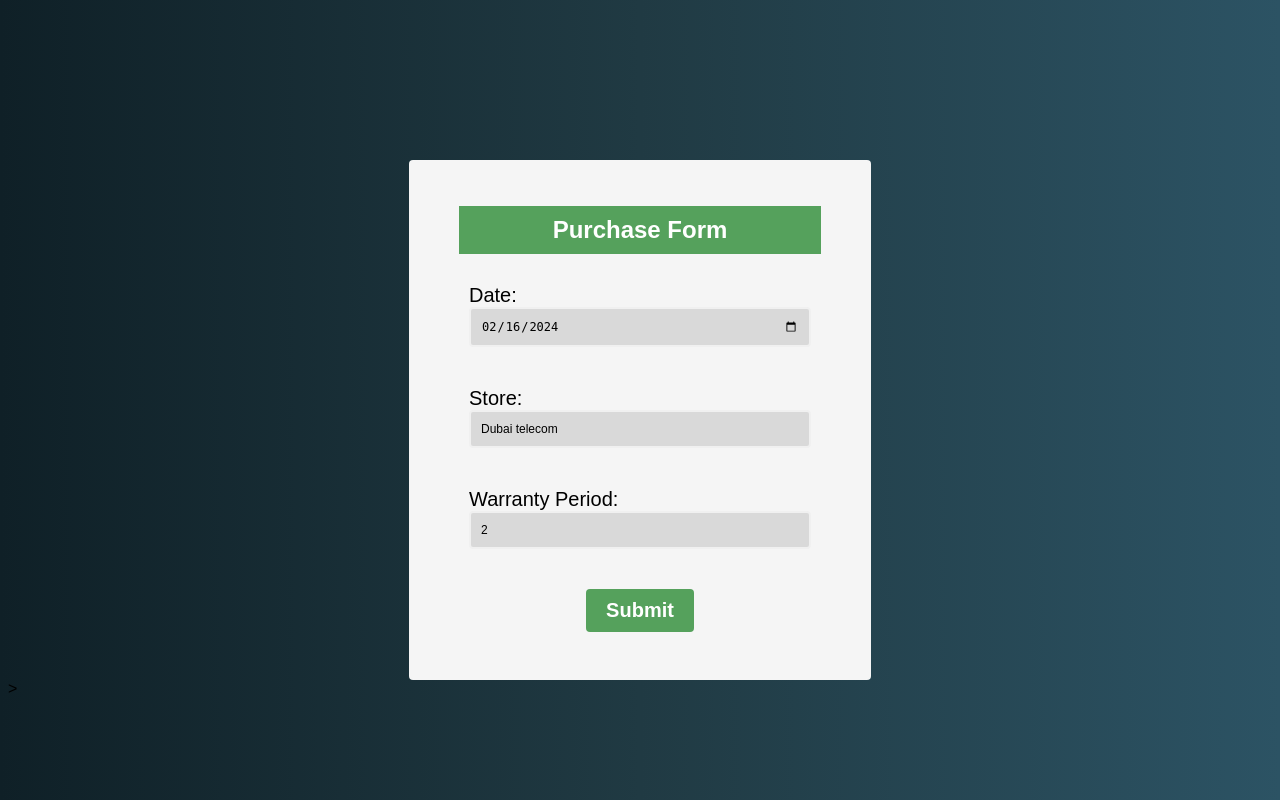
After one commit to ValantineSuh/Val-Online-Inventory-System, a Flask app: a page that uses templates/edit_purchase.html in a window 1280 px wide. The commit adds this page. Run offline with Flask 3, Linux system fonts and the light colour scheme.

Commit message:
feature:create Delete and Update functionality for purchases

```diff
--- a/app.py
+++ b/app.py
@@ -3,8 +3,7 @@ import sqlite3
 from flask_sqlalchemy import SQLAlchemy
 
 app = Flask(__name__)
-app.config['SQLALCHEMY_DATABASE_URI'] = 'sqlite:///purchases.db'
-app.config['SQLALCHEMY_DATABASE_URI'] = 'sqlite:///locations.db'
+app.config['SQLALCHEMY_DATABASE_URI'] = 'sqlite:///OIS.db'
 db=SQLAlchemy(app)
 
 class Location(db.Model):
@@ -98,6 +97,29 @@ def add_purchase_details():
         return redirect('/purchase')
 
 
+
+@app.route('/edit_purchase<int:id>', methods=['GET' ,'POST' ])
+def edit_purchase(id):
+    purchase = Purchases.query.get(id)
+    if request.method == 'GET':
+        return render_template('edit_purchase.html' ,purchase=purchase)
+
+    if  request.method == 'POST':
+        purchase.date = request.form['date']
+        purchase.store = request.form['store']
+        purchase.warranty_period = request.form['warranty_period']
+        db.session.commit()
+        return redirect('/purchase')
+
+
+@app.route('/delete_purchase<int:id>')
+def delete_purchase(id):
+    purchase = Purchases.query.get_or_404(id)
+    db.session.delete(purchase)
+    db.session.commit()
+    return redirect('/purchase')
+
+
 @app.route('/equipment')
 def equipment():
     return render_template('add_equipment.html')
--- /dev/null
+++ b/templates/edit_purchase.html
@@ -0,0 +1,37 @@
+<!DOCTYPE html>
+<html lang="en">
+
+<head>
+  <meta charset="UTF-8">
+  <meta name="viewport" content="width=device-width, initial-scale=1.0">
+  <title>Purchase Form</title>
+  <link rel="stylesheet" href="{{ url_for('static', filename='style.css') }}">
+</head>
+</body>
+<div class="container">
+    <form id="form" action="/edit_purchase{{ purchase.id }}" method="POST">
+        <h1>Purchase Form</h1>
+        <div class="input-control">
+            <label for="date">Date:</label>
+            <input id="date" name="date" type="date"  value="{{ purchase.date}}" required>
+            <!-- <div class="error"></div> -->
+        </div>
+        <div class="input-control">
+            <label for="store">Store:</label>
+            <input id="store" name="store" type="text"  value="{{ purchase.store}}" required>
+            <!-- <div class="error"></div> -->
+        </div>
+        <div class="input-control">
+            <label for="warranty-period">Warranty Period:</label>
+            <input id="warranty-period"name="warranty_period" type="number" value="{{ purchase.warranty_period}}" required>
+            <!-- <div class="error"></div> -->
+        </div>
+        <center>
+            <button type="submit" id="mybtn">Submit</button>
+        </center>
+    </form>
+</div>
+</form>
+</html>
+
+>
--- a/templates/purchaseList.html
+++ b/templates/purchaseList.html
@@ -56,8 +56,8 @@
                         <td>{{ purchase.store }}</td>
                         <td>{{ purchase.warranty_period }}</td>
                         <td class="action">
-                            <a href="#"><i class="fa fa-edit" style="font-size:24px"></i></a>
-                            <a href="#"><i class="fa fa-trash-o" style="font-size:24px"></i></a>
+                            <a href="/edit_purchase{{ purchase.id }}"><i class="fa fa-edit" style="font-size:24px"></i></a>
+                            <a href="/delete_purchase{{ purchase.id }}"><i class="fa fa-trash-o" style="font-size:24px"></i></a>
                         </td>
                     </tr>
                 {% endfor %}
```
Also changed, not shown: OIS.db (renamed from purchases.db), instance/OIS.db (added), instance/locations.db (deleted), instance/purchases.db (deleted), locations.db (deleted).
